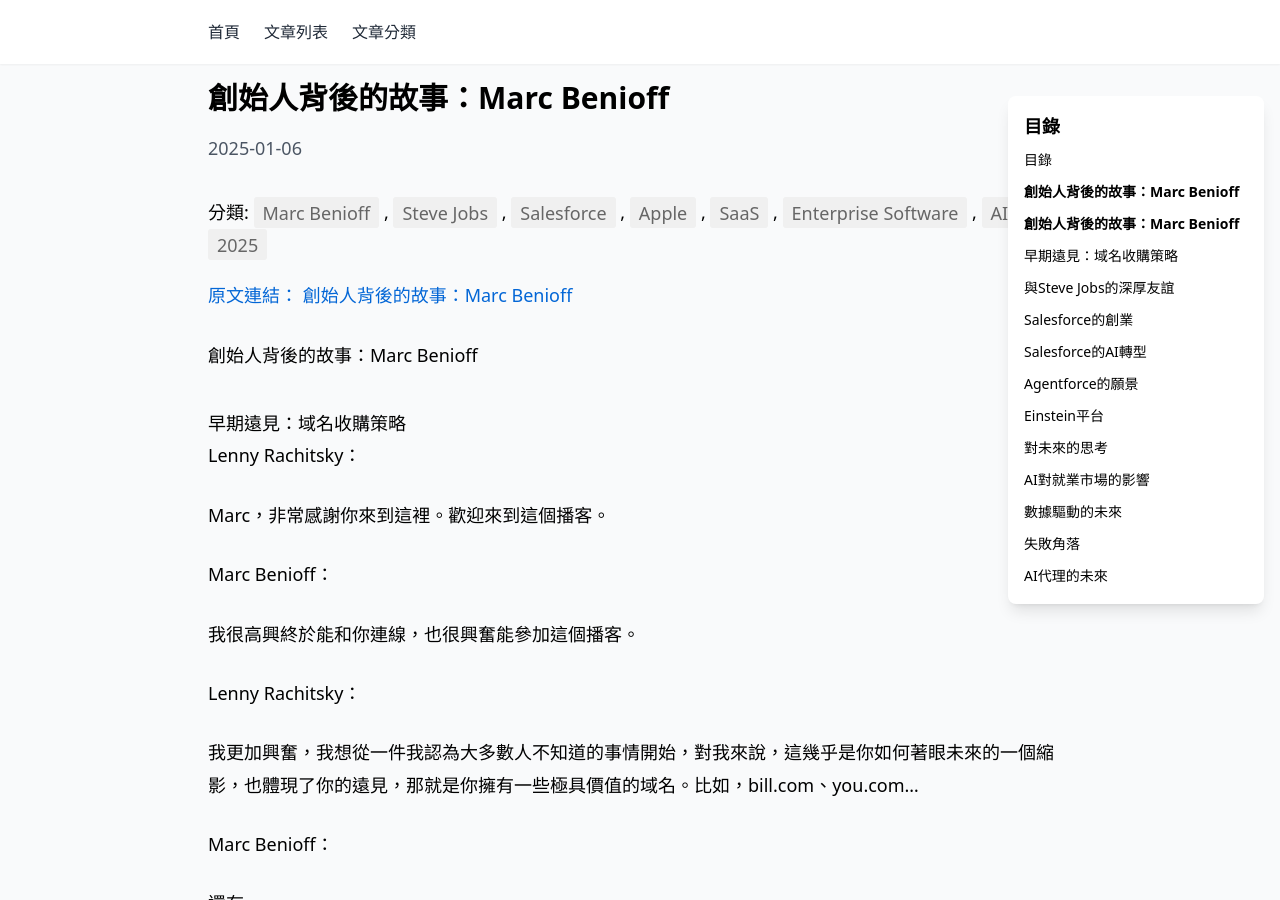
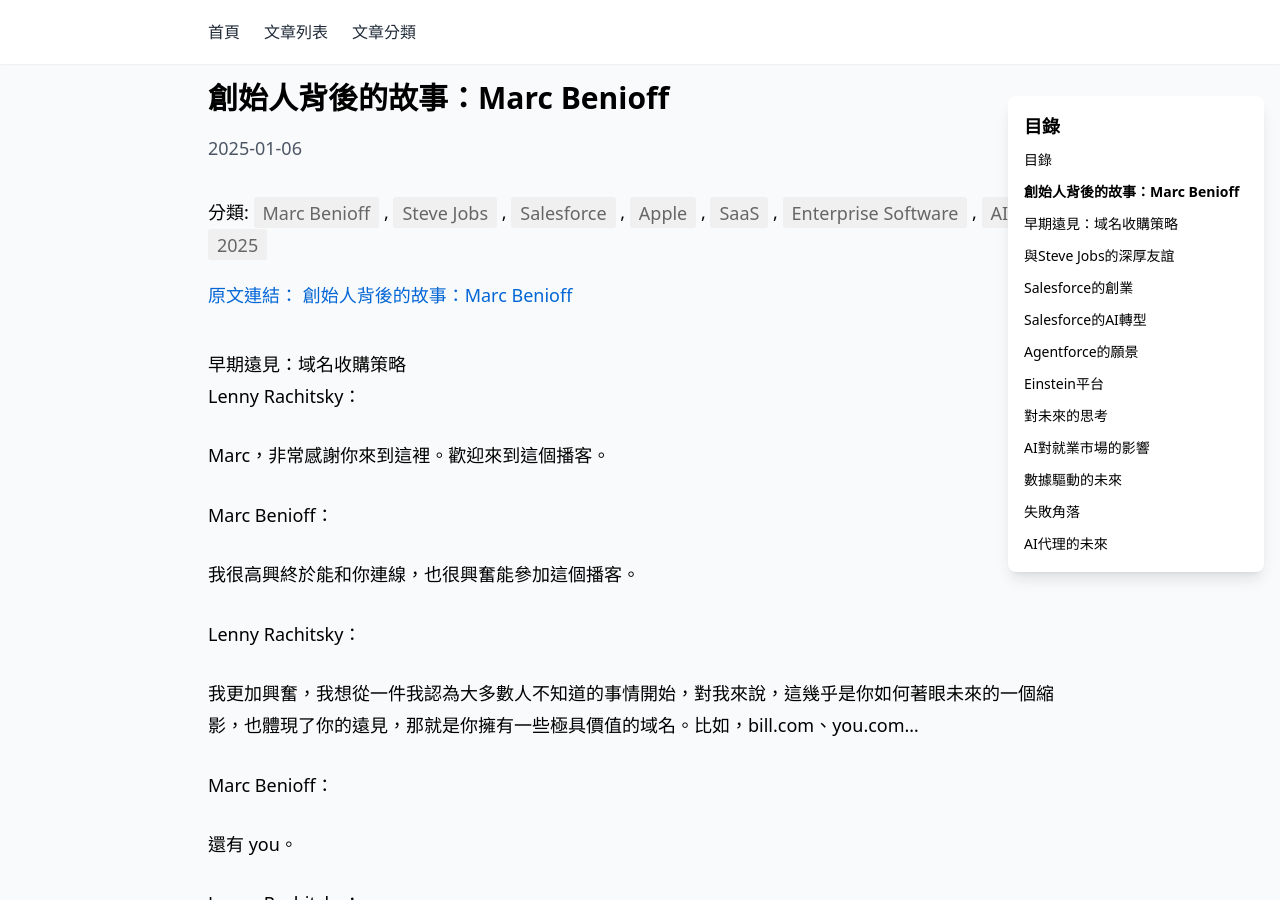
Before and after one commit to bear0103papa/Roger-s-Note, a Jekyll site: the page built from docs/_posts/2025-01-06-Salesforce.md, in a window 1280 px wide and 900 px high. Built offline with Jekyll 4.4.1, drawn with Linux system fonts in a browser that asks for light colours; nearby versions of some CDN libraries.

```diff
--- a/docs/_posts/2025-01-06-Salesforce.md
+++ b/docs/_posts/2025-01-06-Salesforce.md
@@ -36,8 +36,6 @@
 {% endif %}
 
 <span class="original-link">原文連結： [創始人背後的故事：Marc Benioff](https://www.lennysnewsletter.com/p/behind-the-founder-marc-benioff)</span>
-
-# 創始人背後的故事：Marc Benioff
 
 ## 早期遠見：域名收購策略
 Lenny Rachitsky：
```
